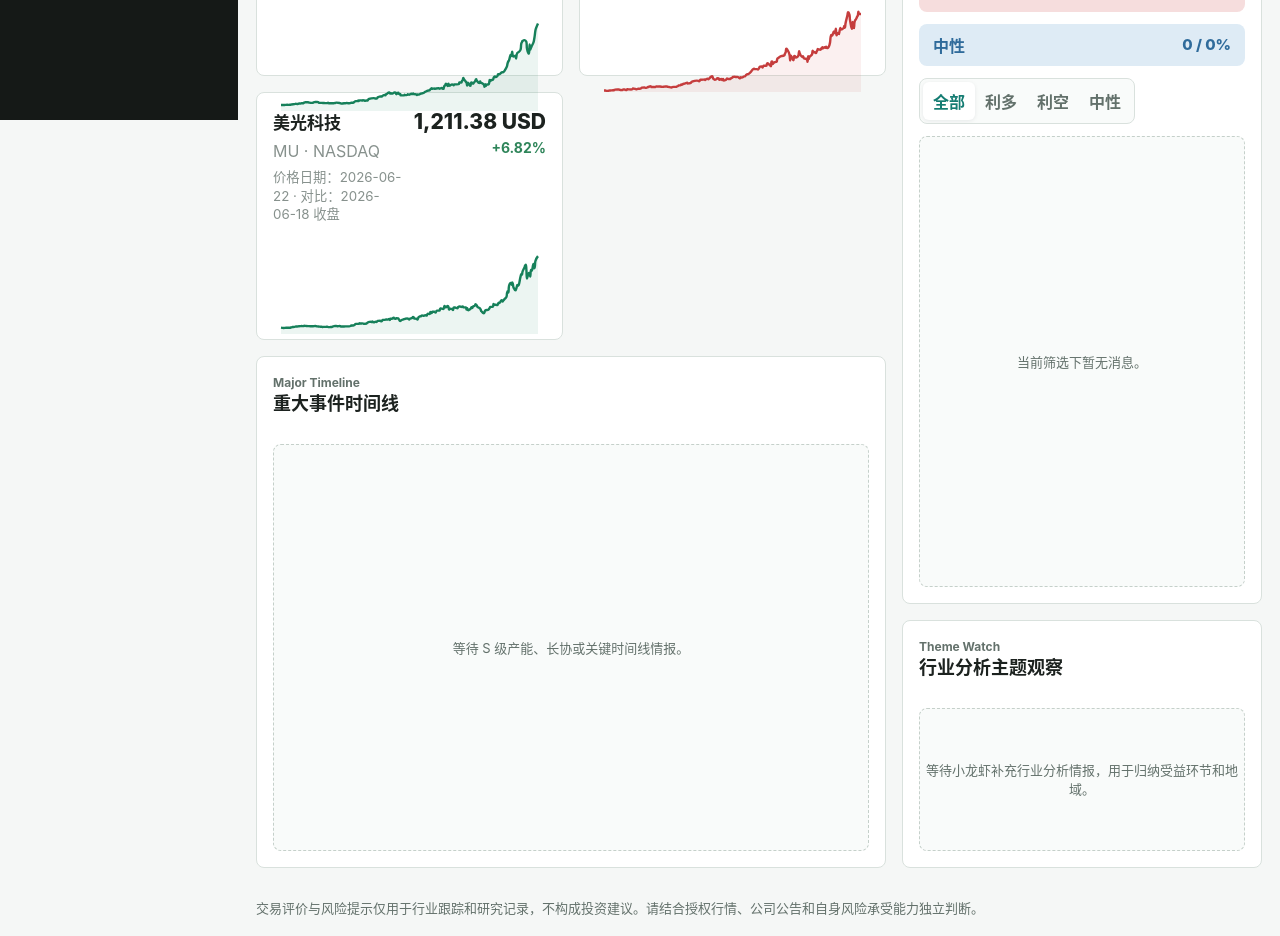
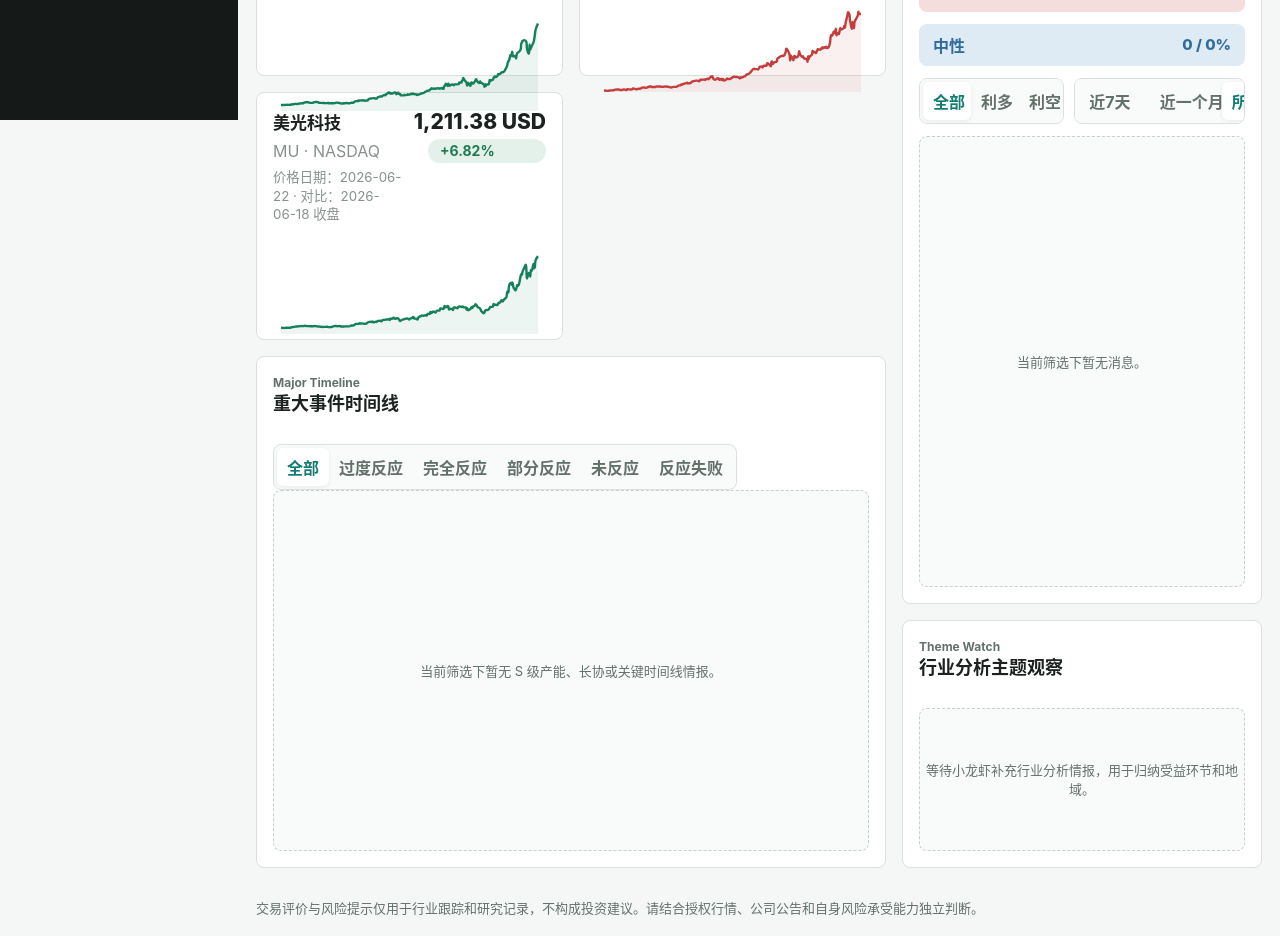
Before and after one commit to Jareddeng/memory-visualization-dashboard, a React (Vite) app: page / in a window 1280 px wide. Shown: the part 680-1616 px from the top of the page. Built offline with nearby package versions, Linux system fonts and the light colour scheme.

Commit message:
Add overview radar and timeline filters

```diff
--- a/src/main.tsx
+++ b/src/main.tsx
@@ -142,6 +142,8 @@
 
 type ImpactFilter = "all" | IntelRecord["impact"];
 type TimeRange = "all" | "7d" | "30d" | "90d";
+type RadarTimeRange = "all" | "7d" | "30d";
+type PricingFilter = "all" | NonNullable<IntelRecord["pricing_status"]>;
 type SearchItem = {
   type: string;
   title: string;
@@ -704,6 +706,15 @@
 }
 
 function MajorEventTimeline({ records }: { records: IntelRecord[] }) {
+  const [pricingFilter, setPricingFilter] = React.useState<PricingFilter>("all");
+  const pricingFilters: Array<{ key: PricingFilter; label: string }> = [
+    { key: "all", label: "全部" },
+    { key: "overpriced", label: "过度反应" },
+    { key: "priced", label: "完全反应" },
+    { key: "partial", label: "部分反应" },
+    { key: "unpriced", label: "未反应" },
+    { key: "failed", label: "反应失败" },
+  ];
   const timelineKeywords = ["产能", "扩产", "投产", "量产", "晶圆", "长协", "谈判", "交付", "订单", "供给", "HBM", "HBM4", "capacity", "capex", "wafer", "fab", "supply"];
   const isTimelineRecord = (record: IntelRecord) => {
     const text = `${record.title} ${record.product} ${record.summary} ${record.transmission_path ?? ""}`.toLowerCase();
@@ -711,14 +722,20 @@
   };
   const majorRecords = records
     .filter(isTimelineRecord)
+    .filter((record) => pricingFilter === "all" || record.pricing_status === pricingFilter)
     .sort((a, b) => b.date.localeCompare(a.date))
-    .slice(0, 5);
-
-  if (!majorRecords.length) {
-    return <div className="empty-state">等待 S 级产能、长协或关键时间线情报。</div>;
-  }
-
-  return (
+    .slice(0, 10);
+
+  return (
+    <>
+      <div className="segmented-control filter-control" aria-label="股价反应状态筛选">
+        {pricingFilters.map((item) => (
+          <button className={pricingFilter === item.key ? "active" : ""} key={item.key} onClick={() => setPricingFilter(item.key)} type="button">
+            {item.label}
+          </button>
+        ))}
+      </div>
+      {majorRecords.length ? (
         <div className="major-event-timeline">
           {majorRecords.map((record) => (
             <article className="major-event-item" key={record.id}>
@@ -731,6 +748,10 @@
             </article>
           ))}
         </div>
+      ) : (
+        <div className="empty-state">当前筛选下暂无 S 级产能、长协或关键时间线情报。</div>
+      )}
+    </>
   );
 }
 
@@ -806,7 +827,7 @@
         </div>
         <div className="overview-stock-price">
           {stock.close.toLocaleString()} {stock.currency}
-          <b className={stock.change_pct >= 0 ? "up" : "down"}>{stock.change_pct >= 0 ? "+" : ""}{stock.change_pct}%</b>
+          <b className={`change-badge ${stock.change_pct > 0 ? "bullish" : stock.change_pct < 0 ? "bearish" : "neutral"}`}>{stock.change_pct > 0 ? "+" : ""}{stock.change_pct}%</b>
         </div>
       </div>
       <div className="overview-stock-chart">
@@ -1243,13 +1264,22 @@
 
 function MessageRadar({ records }: { records: IntelRecord[] }) {
   const [filter, setFilter] = React.useState<ImpactFilter>("all");
+  const [timeFilter, setTimeFilter] = React.useState<RadarTimeRange>("all");
   const filters: Array<{ key: ImpactFilter; label: string }> = [
     { key: "all", label: "全部" },
     { key: "bullish", label: "利多" },
     { key: "bearish", label: "利空" },
     { key: "neutral", label: "中性" },
   ];
-  const filtered = filter === "all" ? records : records.filter((record) => normalizedImpact(record.impact) === filter);
+  const timeFilters: Array<{ key: RadarTimeRange; label: string }> = [
+    { key: "7d", label: "近7天" },
+    { key: "30d", label: "近一个月" },
+    { key: "all", label: "所有信息" },
+  ];
+  const anchor = new Date().toISOString();
+  const filtered = records
+    .filter((record) => filter === "all" || normalizedImpact(record.impact) === filter)
+    .filter((record) => isWithinTimeRange(record.date, timeFilter, anchor));
   const total = records.length || 1;
   const distribution: Array<{ key: IntelRecord["impact"]; label: string }> = [
     { key: "bullish", label: "利多" },
@@ -1272,17 +1302,21 @@
           );
         })}
       </div>
+      <div className="radar-filter-row">
         <div className="segmented-control" aria-label="消息影响筛选">
           {filters.map((item) => (
-          <button
-            className={filter === item.key ? "active" : ""}
-            key={item.key}
-            onClick={() => setFilter(item.key)}
-            type="button"
-          >
+            <button className={filter === item.key ? "active" : ""} key={item.key} onClick={() => setFilter(item.key)} type="button">
               {item.label}
             </button>
           ))}
+        </div>
+        <div className="segmented-control time-filter" aria-label="消息时间范围筛选">
+          {timeFilters.map((item) => (
+            <button className={timeFilter === item.key ? "active" : ""} key={item.key} onClick={() => setTimeFilter(item.key)} type="button">
+              {item.label}
+            </button>
+          ))}
+        </div>
       </div>
       {filtered.length ? (
         <div className="radar-list">
--- a/src/styles.css
+++ b/src/styles.css
@@ -439,7 +439,7 @@
   min-height: 0;
   overflow: hidden;
   display: grid;
-  grid-template-rows: auto minmax(0, 1fr);
+  grid-template-rows: auto auto minmax(0, 1fr);
 }
 
 .overview-theme-panel {
@@ -603,6 +603,30 @@
   font-size: 14px;
 }
 
+.change-badge {
+  min-width: 118px;
+  border-radius: 999px;
+  padding: 5px 12px;
+  text-align: left;
+  font-size: 14px;
+  line-height: 1;
+}
+
+.change-badge.bullish {
+  color: #1f7a52;
+  background: #e3f1ea;
+}
+
+.change-badge.bearish {
+  color: #bd3f3f;
+  background: #f6dddd;
+}
+
+.change-badge.neutral {
+  color: #2f6b9b;
+  background: #deebf5;
+}
+
 .overview-stock-chart,
 .overview-stock-chart .chart {
   min-height: 120px;
@@ -905,6 +929,23 @@
   border: 1px solid var(--line);
   border-radius: 8px;
   background: var(--panel-soft);
+}
+
+.radar-filter-row {
+  display: flex;
+  align-items: center;
+  justify-content: space-between;
+  gap: 10px;
+  min-width: 0;
+}
+
+.filter-control,
+.time-filter {
+  min-width: 0;
+}
+
+.time-filter button {
+  min-width: 64px;
 }
 
 .radar-item.clickable {
```
Lines whose indentation alone changed are shown as unchanged.
